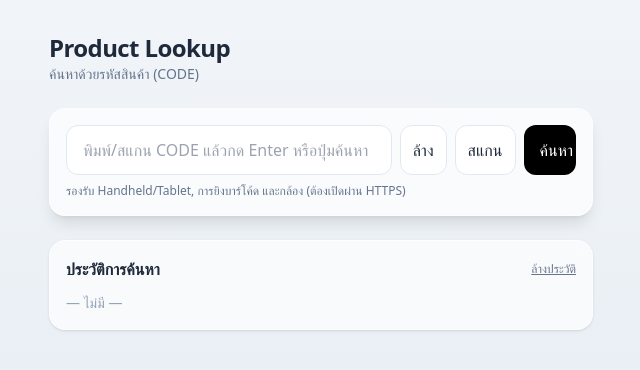
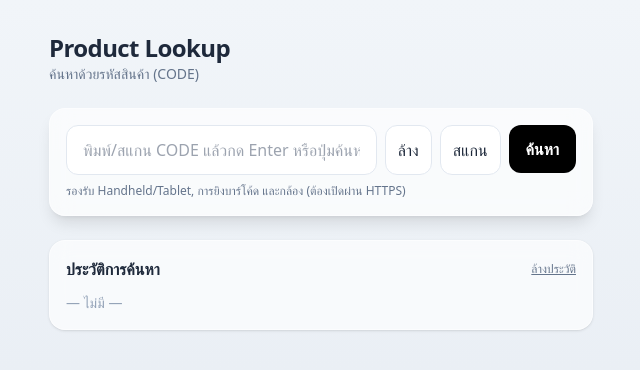
Before and after one commit to benniez88/check-pro, a plain HTML site: page index.html in a window 1280 px wide. Shown: the whole page, without its empty margins (319-959 px from the left). Drawn offline with nearby package versions, Linux system fonts and the light colour scheme.

Commit message:
index.html

```diff
--- a/index.html
+++ b/index.html
@@ -29,7 +29,7 @@
                class="w-full px-4 py-3 rounded-xl border border-slate-200 focus-ring text-base" />
         <button id="clear" class="px-3 py-3 rounded-xl bg-white border border-slate-200 hover:bg-slate-50 active:scale-[.98] transition" title="ล้างค่า">ล้าง</button>
         <button id="scan" class="px-3 py-3 rounded-xl bg-white border border-slate-200 hover:bg-slate-50 active:scale-[.98] transition" title="สแกนบาร์โค้ด">สแกน</button>
-        <button id="btn"  class="px-4 py-3 rounded-xl bg-black text-white hover:opacity-90 active:scale-[.98] transition shine">ค้นหา</button>
+        <button id="btn"class="inline-flex items-center justify-center h-12 px-6 rounded-xl bg-black text-white text-base font-semibold leading-none text-center hover:opacity-90 active:scale-[.98] transition shine">ค้นหา</button>
       </div>
       <div class="mt-2 text-xs text-slate-500">รองรับ Handheld/Tablet, การยิงบาร์โค้ด และกล้อง (ต้องเปิดผ่าน HTTPS)</div>
     </div>
```
